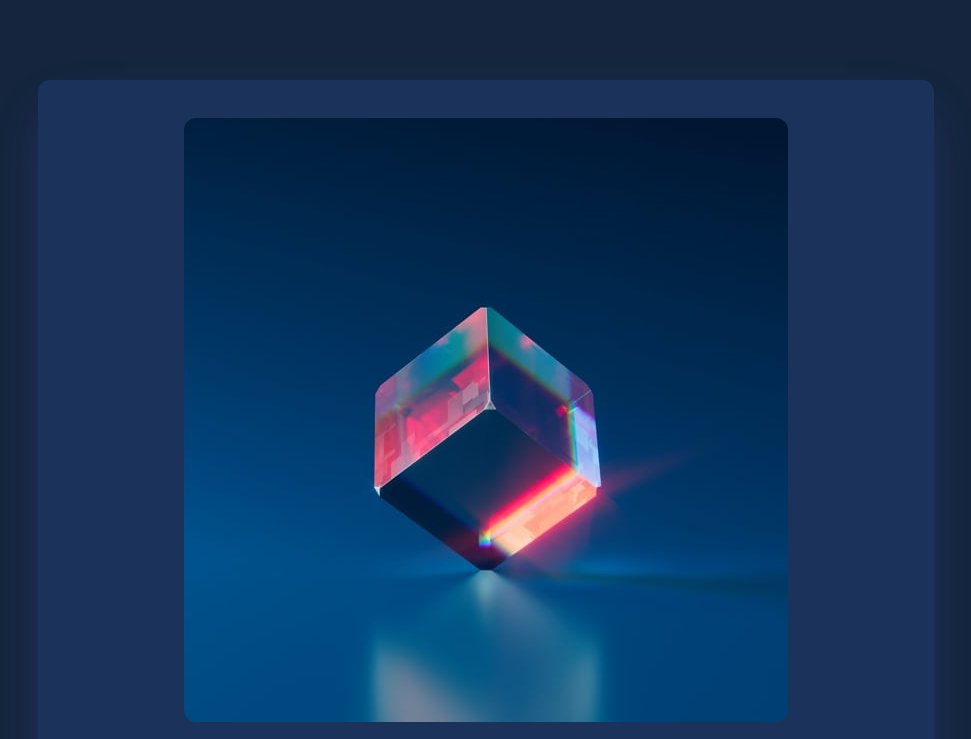
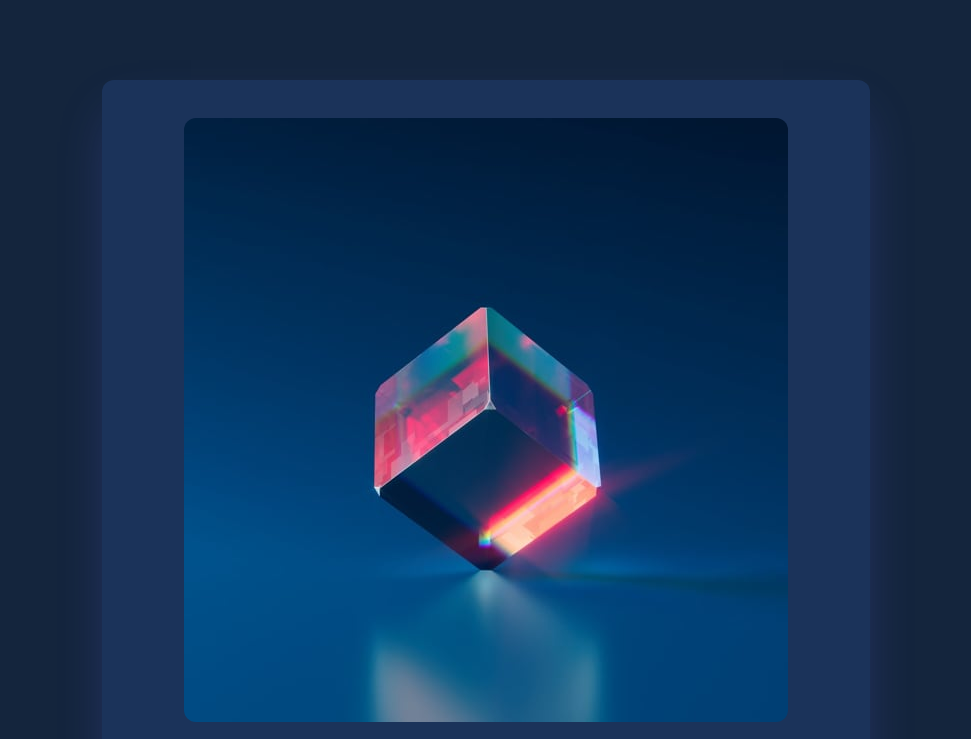
Before and after one commit to FreeCodeTheory/NFT-Card-Component-Challenge, a website: page index.html in a window 1280 px wide. Shown: the top 739 px of the page, without its empty margins (154-1125 px from the left). Drawn offline with Linux system fonts and the light colour scheme.

Commit message:
Final Commit

```diff
--- a/index.html
+++ b/index.html
@@ -20,7 +20,7 @@
 </head>
 
 <body class="flex justify-center bg-dark-blue-body font-Outfit text-lg">
-  <div class="desktop:w-[50%] mobile:w-[70%] mt-20 p-[3%] bg-dark-blue-card rounded-xl shadow-2xl shadow-indigo-500/30">
+  <div class="sm:w-[60%] lg:w-[30%] mt-20 p-[3%] bg-dark-blue-card rounded-xl shadow-2xl shadow-indigo-500/30">
     <section class="mb-5 flex justify-center">
       <img src="/images/image-equilibrium.jpg" alt="" class="rounded-xl">
     </section>
--- a/tailwind.config.js
+++ b/tailwind.config.js
@@ -16,9 +16,9 @@ module.exports = {
         'cyan': '#00FFF7',
       },
       screens: {
-        'mobile': '375px',
+        'sm': '375px',
         // => @media (min-width: 375px) { ... }
-        'desktop': '1440px',
+        'lg': '1440px',
         // => @media (min-width: 1440px) { ... }
       },
       boxShadow: {
```
Also changed, not shown: dist/style.css.
